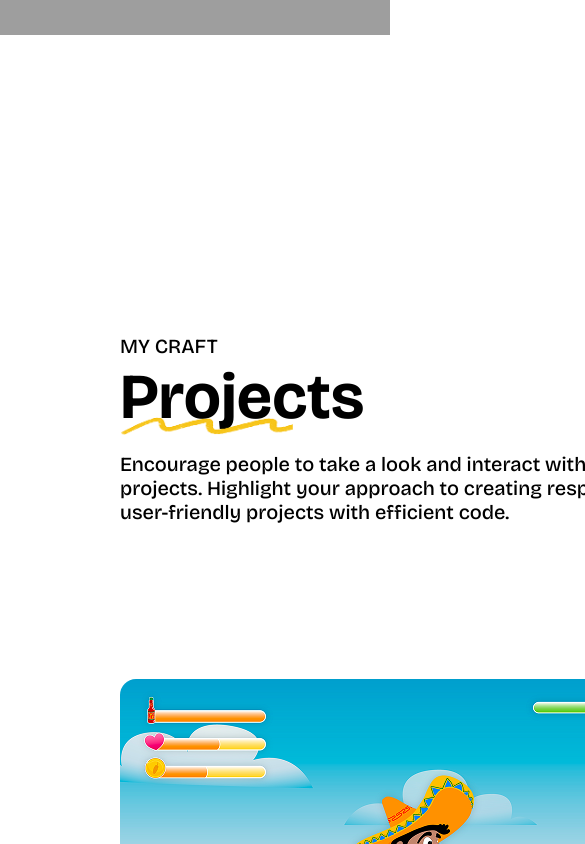
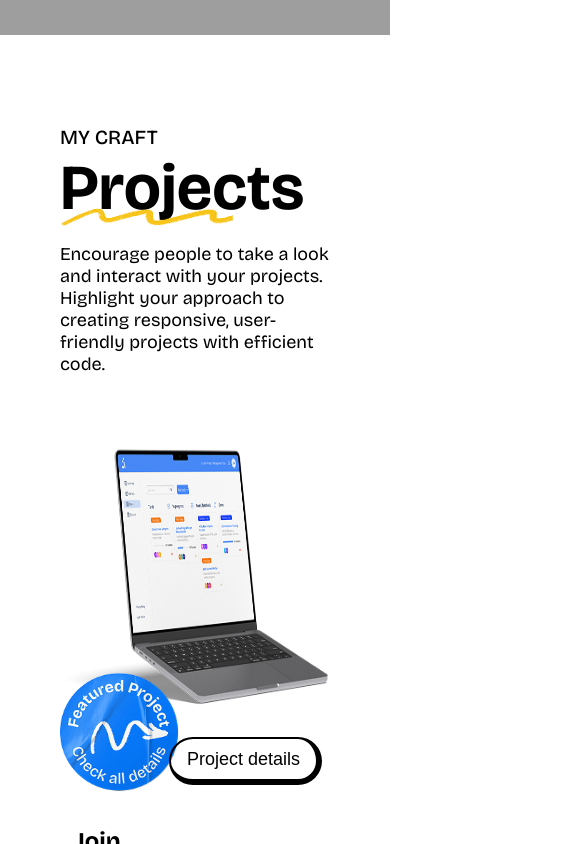
Before and after one commit to Stephan-Steiner-Dev/Portfolio, an Angular app: page / in a window 390 px wide. Shown: the part 2840-3684 px from the top of the page, 585 px wide, since content can reach past the window. Built offline with nearby package versions, Linux system fonts and the light colour scheme; grey boxes are pictures that could not be loaded.

Commit message:
projects mobile

```diff
--- a/angular.json
+++ b/angular.json
@@ -37,6 +37,11 @@
             "prerender": true,
             "ssr": {
               "entry": "server.ts"
+            },
+            "stylePreprocessorOptions": {
+              "includePaths": [
+                "src/styles"
+              ]
             }
           },
           "configurations": {
@@ -97,7 +102,12 @@
             "styles": [
               "src/styles.scss"
             ],
-            "scripts": []
+            "scripts": [],
+            "stylePreprocessorOptions": {
+              "includePaths": [
+                "src/styles"
+              ]
+            }
           }
         }
       }
--- a/src/app/projects/projects.component.html
+++ b/src/app/projects/projects.component.html
@@ -24,7 +24,7 @@
 
                 <button class="projects-btn"
                 (click)="showDetails(i)"
-                *ngIf="hoveredIndex === i"
+                *ngIf="isDesktop || hoveredIndex === i"
                 [class.first-btn]="i === 0">
                     Project details
                 </button>
@@ -32,7 +32,7 @@
 
             <div>
                 <div class="project-names">{{project.name}}</div>
-                <div>{{project.content}}</div>
+                <div class="project-description">{{project.content}}</div>
             </div>
         </div>
     </div>
--- a/src/app/projects/projects.component.scss
+++ b/src/app/projects/projects.component.scss
@@ -14,7 +14,7 @@
     align-items: space-between;
     padding: 144px 120px 0 120px;
     box-sizing: border-box;
-     max-width: 1440px;
+    max-width: 1440px;
 }
 
 .projects-grid>.title-container {
@@ -43,8 +43,8 @@
     }
 
     >.project-item {
-        height: 514.22px;
-        width: 560px;
+        max-height: 514.22px;
+        max-width: 560px;
         display: flex;
         align-items: space-between;
 
@@ -65,8 +65,10 @@
     }
 
     >div:nth-child(3) {
-        font-size: 20px;
+        font-size: 18px;
         font-weight: 500;
+        font-style: regular;
+        font-weight: 400;
     }
 }
 
@@ -315,3 +317,10 @@
     font-size: 24px;
     padding: 16px;
 }
+
+.project-description {
+    font-size: 18px;
+    font-weight: 500;
+    font-style: regular;
+    font-weight: 400;
+}
--- a/src/app/projects/projects.component.ts
+++ b/src/app/projects/projects.component.ts
@@ -1,5 +1,5 @@
-import { Component } from '@angular/core';
-import { CommonModule } from '@angular/common';
+import { Component, HostListener, Inject, PLATFORM_ID } from '@angular/core';
+import { CommonModule, isPlatformBrowser } from '@angular/common';
 import { Router } from '@angular/router';
 import { SharedDataService } from '../../app/shared/shared-data.service';
 
@@ -9,10 +9,26 @@ import { SharedDataService } from '../../app/shared/shared-data.service';
   standalone: true,
   imports: [CommonModule],
   templateUrl: './projects.component.html',
-  styleUrl: './projects.component.scss'
+  styleUrls: ['./projects.component.scss',
+    './projects.mobile.scss'
+  ]
 })
 export class ProjectsComponent {
-  constructor(private router: Router, public sharedData: SharedDataService) { }
+  readonly DESKTOP_BP = 1024;      // halte das mit _breakpoints.scss in sync
+  isDesktop = false;
+
+  constructor(private router: Router, public sharedData: SharedDataService, @Inject(PLATFORM_ID) private platformId: Object) {
+    if (isPlatformBrowser(this.platformId)) {
+      this.isDesktop = window.innerWidth <= this.DESKTOP_BP;
+    }
+  }
+
+  @HostListener('window:resize', ['$event'])
+  onResize(e: UIEvent) {
+    if (isPlatformBrowser(this.platformId)) {
+      this.isDesktop = (e.target as Window).innerWidth <= this.DESKTOP_BP;
+    }
+  }
 
   projectsData = [{
     'img': 'assets/images/content/Laptop(1).png',
--- /dev/null
+++ b/src/app/projects/projects.mobile.scss
@@ -0,0 +1,105 @@
+@use 'breakpoints' as bp;
+
+@include bp.mq-down(bp.$bp-lg - 0.02px) {
+
+    :host .projects-grid {
+        grid-template-columns: 1fr;
+        justify-content: initial;
+        align-items: start;
+        row-gap: 48px;
+        width: 100%;
+        max-width: 100%;
+        height: auto;
+        padding: 72px 60px 0 60px;
+        box-sizing: border-box;
+    }
+
+    :host .projects-grid>.title-container,
+    :host .projects-grid>.project-item {
+        grid-column: 1 / -1 !important;
+        grid-row: auto !important;
+        width: 100%;
+        height: auto;
+                margin-top: 18px;
+    }
+
+    :host .image-wrapper0,
+    :host .image-wrapper1,
+    :host .image-wrapper2 {
+        width: 100%;
+        // max-width: 400px;
+        height: 370px;
+        // overflow: hidden;
+
+    }
+
+
+
+    :host .image0,
+    :host .image1,
+    :host .image2 {
+        width: 100%;
+        max-width: 500px;
+        border-radius: 16px;
+    }
+
+    :host .image0,
+    :host .floater0,
+    :host .image1,
+    :host .floater1,
+    :host .image2,
+    :host .floater2 {
+        width: 100%;
+        height: 300px;
+        animation: none;
+    }
+
+    :host .image-wrapper0:hover .image0,
+    :host .image-wrapper1:hover .image1,
+    :host .image-wrapper2:hover .image2 {
+        transform: scale(1);
+    }
+
+    :host .image-wrapper0,
+    :host .image-wrapper1,
+    :host .image-wrapper2 {
+        &::after {
+            background: none;
+        }
+
+        &:hover::after {
+            opacity: 1;
+            border-radius: 16px;
+        }
+    }
+
+    :host .projects-btn {
+        top: auto;
+        bottom: 16px;
+        color: black;
+        border: 2px solid black;
+        border-bottom: 6px solid black;
+        border-right: 6px solid black;
+        top: 85%;
+
+        &:hover {
+            transform: none;
+        }
+    }
+
+    :host .projects-btn.first-btn {
+        top: 80%;
+    }
+
+    :host .featured-project-icon {
+        bottom: 5%;
+        width: 120px !important;
+        height: 120px !important;
+    }
+
+    :host .floater0,
+    :host .floater1,
+    :host .floater2 {
+        place-items: center;
+    }
+}
--- /dev/null
+++ b/src/styles/_breakpoints.scss
@@ -0,0 +1,19 @@
+// src/styles/_breakpoints.scss
+$bp-sm: 480px;
+$bp-md: 768px;
+$bp-lg: 1024px;
+$bp-xl: 1280px;
+
+// mobile-first
+@mixin mq($min) {
+    @media (min-width: $min) {
+        @content;
+    }
+}
+
+// optional: nach unten begrenzen
+@mixin mq-down($max) {
+    @media (max-width: $max) {
+        @content;
+    }
+}
```
